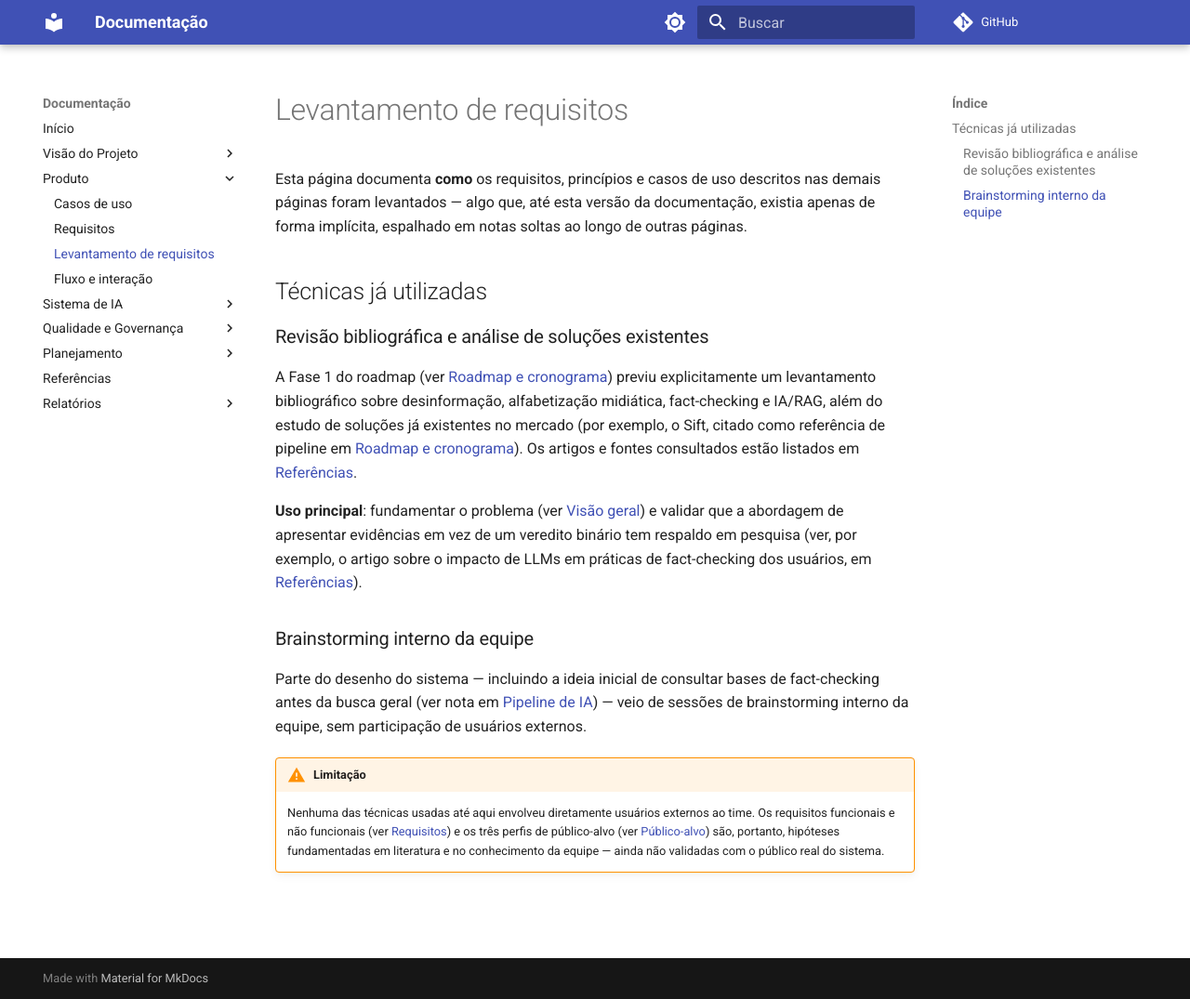
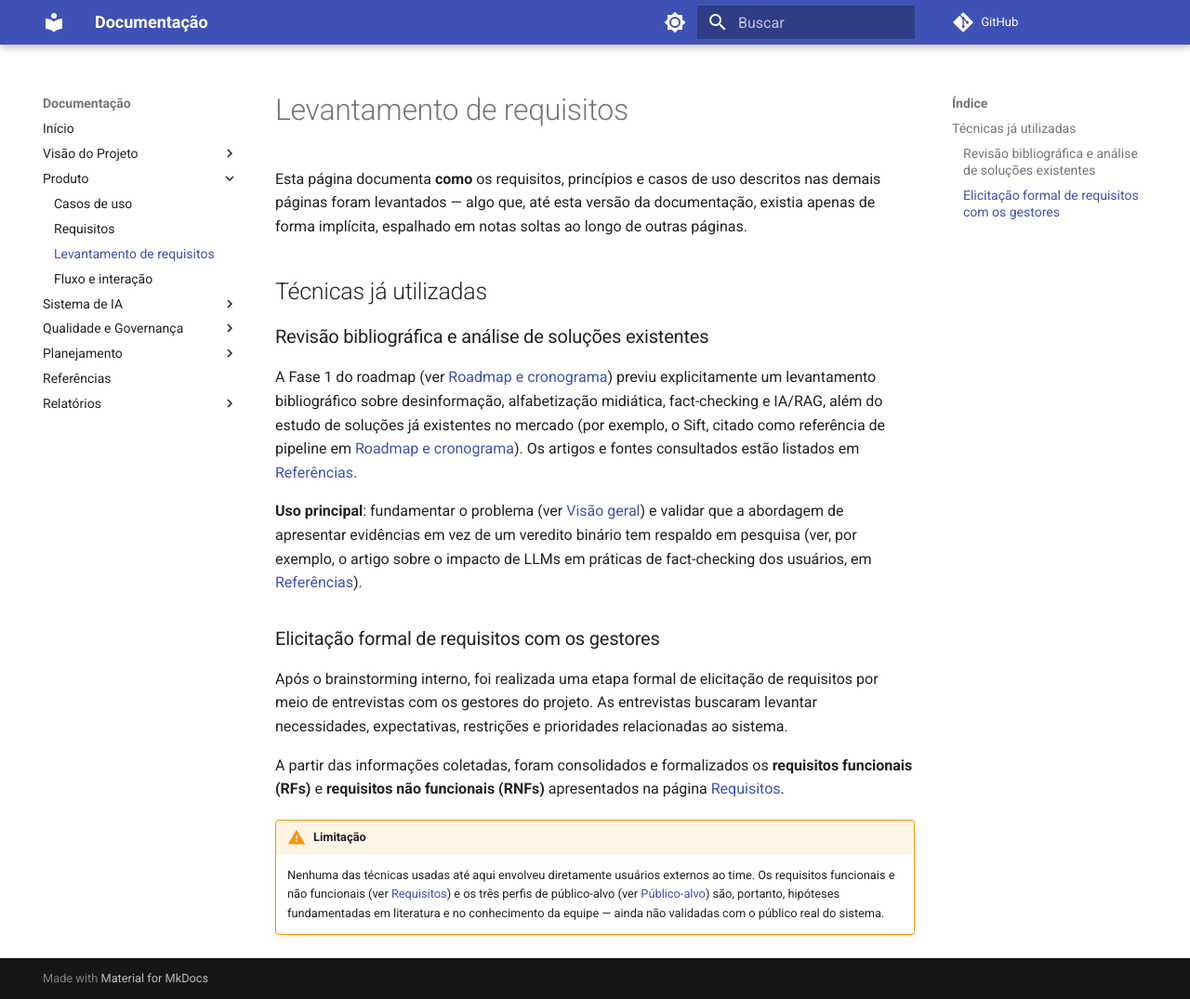
Before and after one commit to Challenge-1-Residencia-IA/Documentacao, an MkDocs documentation site: the page built from docs/levantamento-de-requisitos.md, in a window 1280 px wide and 1075 px high. Shown: the whole window at 93% size. Built offline with MkDocs 1.6.1 and Material for MkDocs 9.7.7, drawn with Linux system fonts in a browser that asks for light colours; comment, search, counter and statistics services are not loaded.

Commit message:
Adicionando etapa de elicitação feita

```diff
--- a/docs/levantamento-de-requisitos.md
+++ b/docs/levantamento-de-requisitos.md
@@ -10,9 +10,11 @@ A Fase 1 do roadmap (ver [Roadmap e cronograma](roadmap.md)) previu explicitamen
 
 **Uso principal**: fundamentar o problema (ver [Visão geral](visao-geral.md)) e validar que a abordagem de apresentar evidências em vez de um veredito binário tem respaldo em pesquisa (ver, por exemplo, o artigo sobre o impacto de LLMs em práticas de fact-checking dos usuários, em [Referências](referencias.md)).
 
-### Brainstorming interno da equipe
+### Elicitação formal de requisitos com os gestores
 
-Parte do desenho do sistema — incluindo a ideia inicial de consultar bases de fact-checking antes da busca geral (ver nota em [Pipeline de IA](pipeline-ia.md)) — veio de sessões de brainstorming interno da equipe, sem participação de usuários externos.
+Após o brainstorming interno, foi realizada uma etapa formal de elicitação de requisitos por meio de entrevistas com os gestores do projeto. As entrevistas buscaram levantar necessidades, expectativas, restrições e prioridades relacionadas ao sistema.
+
+A partir das informações coletadas, foram consolidados e formalizados os **requisitos funcionais (RFs)** e **requisitos não funcionais (RNFs)** apresentados na página [Requisitos](requisitos.md).
 
 !!! warning "Limitação"
     Nenhuma das técnicas usadas até aqui envolveu diretamente usuários externos ao time. Os requisitos funcionais e não funcionais (ver [Requisitos](requisitos.md)) e os três perfis de público-alvo (ver [Público-alvo](publico-alvo.md)) são, portanto, hipóteses fundamentadas em literatura e no conhecimento da equipe — ainda não validadas com o público real do sistema.
```
